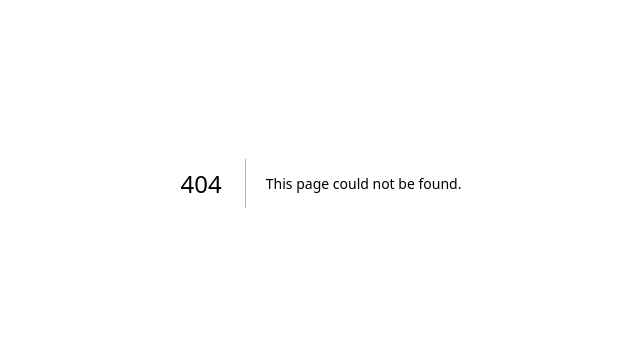
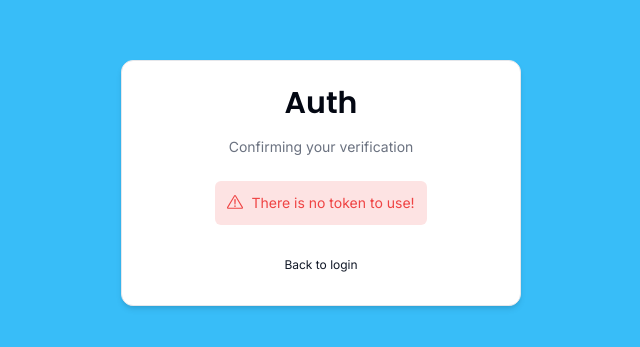
Before and after one commit to oussamakhadraoui/auth2, a Next.js app: page /auth/new-verification in a window 1280 px wide. Before the commit this address had no page. Shown: the part 217-564 px from the top of the page, without its empty margins (319-959 px from the left). Built offline with nearby package versions, Linux system fonts and the light colour scheme.

Commit message:
verification main page

```diff
--- /dev/null
+++ b/src/app/auth/new-verification/page.tsx
@@ -0,0 +1,14 @@
+
+import NewVerificationForm from '@/components/auth/NewverificationForm'
+import React from 'react'
+
+interface pageProps {
+
+}
+
+const Page = ({}: pageProps) => {
+
+  return <NewVerificationForm/>
+}
+
+export default Page
```
